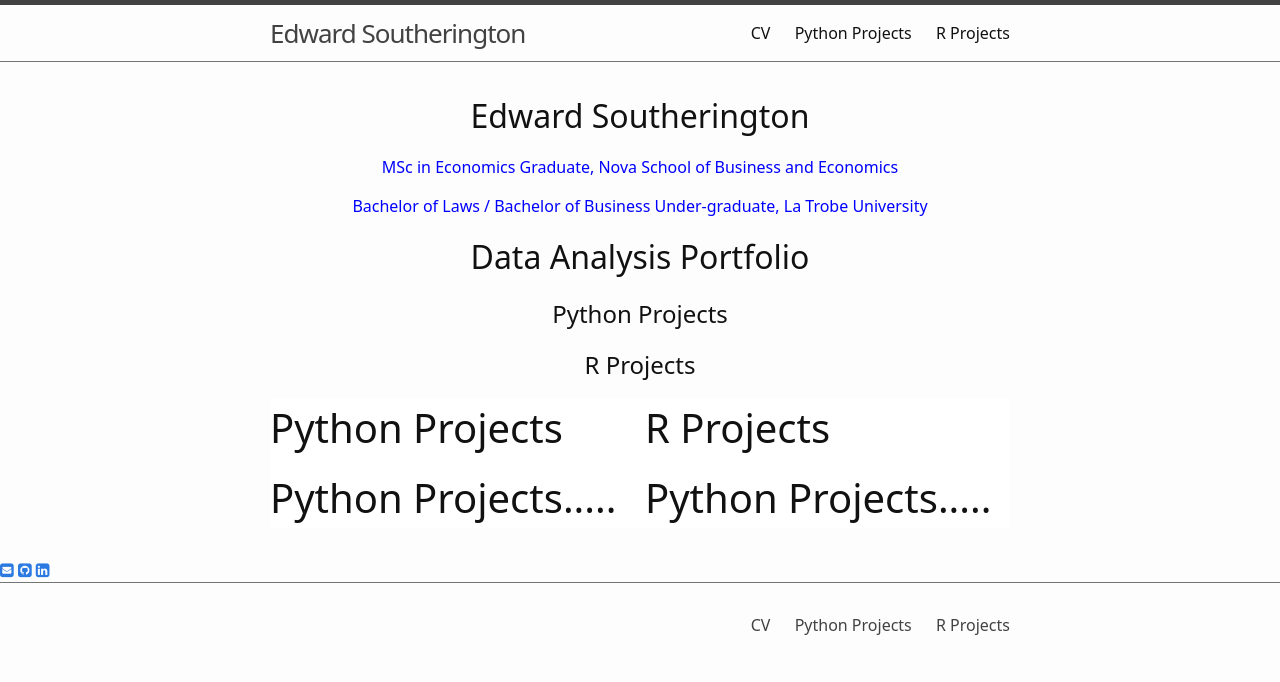
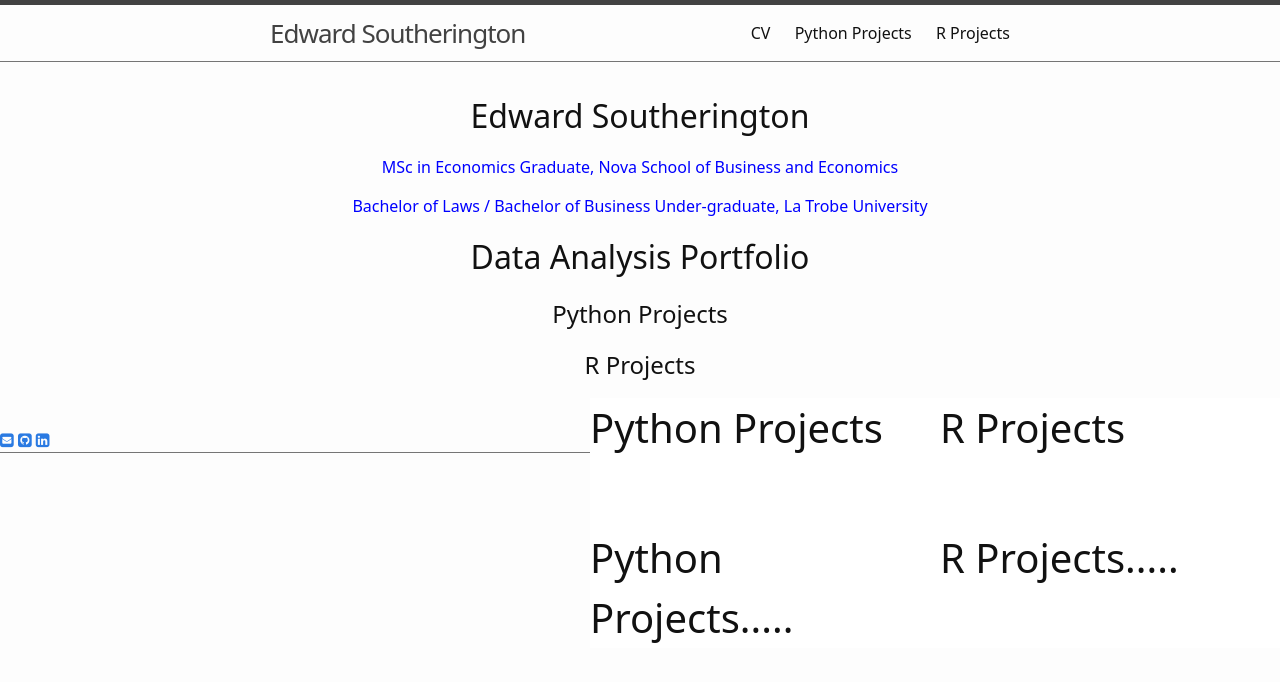
Before and after one commit to EdwardSoutherington/Portfolio, a Jekyll site: the page built from index.md, in a window 1280 px wide. Shown: the top 682 px of the page. Built offline with Jekyll 4.4.1, drawn with Linux system fonts in a browser that asks for light colours; nearby versions of some CDN libraries; some web fonts are replaced.

Commit message:
Update index.md

```diff
--- a/index.md
+++ b/index.md
@@ -31,6 +31,9 @@ title: Home
     grid-template-columns: 1fr 1fr;
     grid-template-rows: 1fr 1fr;
     grid-gap:10px;
+    position: absolute;
+    left: 50%;
+    margin-left: -50px;
    }
  </style>
 
@@ -38,5 +41,5 @@ title: Home
   <div class="item1">Python Projects</div>
   <div class="item2">R Projects</div>
   <div class="item3">Python Projects.....</div>
-  <div class="item3">Python Projects.....</div>
+  <div class="item3">R Projects.....</div>
  </div>
```
